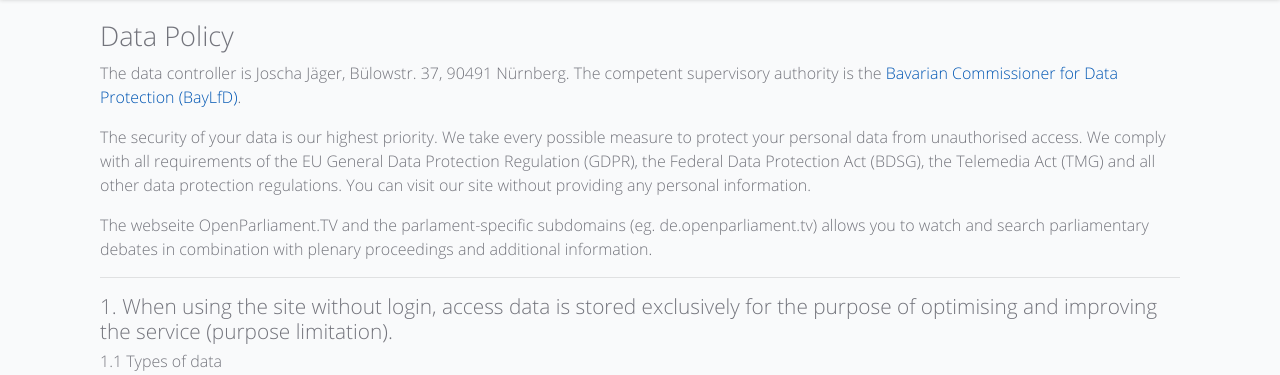
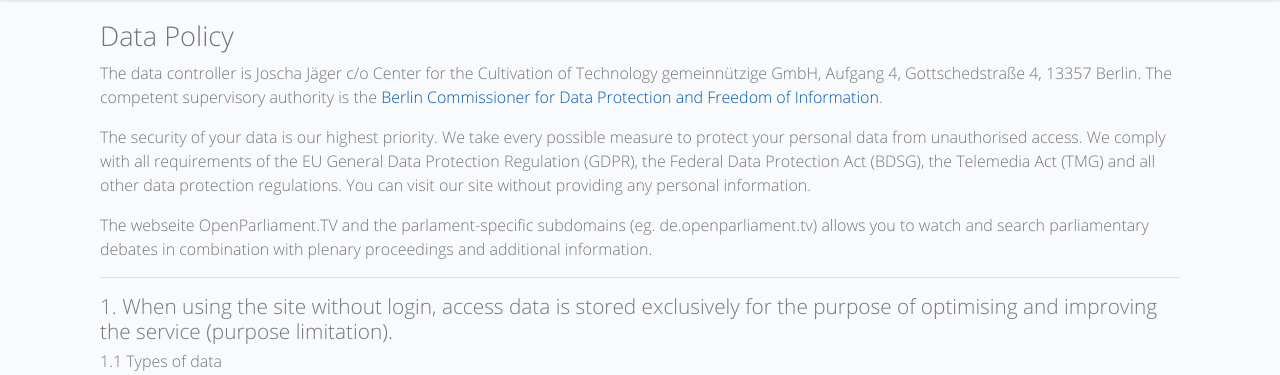
Before and after one commit to OpenParliamentTV/OpenParliamentTV-Website, a PHP site: page /datapolicy?lang=1 in a window 1280 px wide. Shown: the part 50-425 px from the top of the page. Run offline with PHP 8.4, Linux system fonts and the light colour scheme; some libraries are stand-ins or nearby versions.

Commit message:
fix data policy

```diff
--- a/templates/content.datapolicy_de.php
+++ b/templates/content.datapolicy_de.php
@@ -51,7 +51,7 @@
 		<div class="row m-0" style="position: relative; z-index: 1">
 			<div class="col-12">
 			    <h2><?php echo L::dataPolicy; ?></h2>
-				<p>Die für die Datenerhebung, -verarbeitung und -nutzung verantwortliche Stelle ist Joscha Jäger, Bülowstr. 37, 90491 Nürnberg. Zuständige Aufsichtsbehörde ist die <a href="https://www.datenschutz-bayern.de/vorstell/impressum.html">Bayerische Landesbeauftragte für den Datenschutz (BayLfD)</a>.</p>
+				<p>Die für die Datenerhebung, -verarbeitung und -nutzung verantwortliche Stelle ist Joscha Jäger c/o Center for the Cultivation of Technology gemeinnützige GmbH, Aufgang 4, Gottschedstraße 4, 13357 Berlin. Zuständige Aufsichtsbehörde ist die <a href="https://www.datenschutz-berlin.de">Berliner Beauftragte für Datenschutz und Informationsfreiheit</a>.</p>
 				<p>Die Sicherheit Ihrer Daten hat bei uns höchste Priorität. Wir ergreifen jede nur mögliche Maßnahme, um Ihre persönlichen Daten vor unbefugtem Zugriff zu schützen. Sämtliche Anforderungen der EU-Datenschutzgrundverordnung (DSGVO), des Bundesdatenschutzgesetzes (BDSG), des Telemediengesetzes (TMG) sowie alle weiteren datenschutzrechtlichen Vorschriften werden von uns eingehalten. Sie können unsere Seite besuchen, ohne Angaben zu Ihrer Person zu machen.</p>
 				<p>Auf der Webseite OpenParliament.TV sowie den parlamentspezifischen Unterseiten (z.B. de.openparliament.tv) können Sie Parlamentsreden in Kombination mit den Plenarprotokollen und zusätzlichen Informationen abrufen und durchsuchen.</p>
 				<hr>
--- a/templates/content.datapolicy_en.php
+++ b/templates/content.datapolicy_en.php
@@ -51,7 +51,7 @@
 		<div class="row m-0" style="position: relative; z-index: 1">
 			<div class="col-12">
 			    <h2><?php echo L::dataPolicy; ?></h2>
-				<p>The data controller is Joscha Jäger, Bülowstr. 37, 90491 Nürnberg. The competent supervisory authority is the <a href="https://www.datenschutz-bayern.de/vorstell/impressum.html">Bavarian Commissioner for Data Protection (BayLfD)</a>.</p>
+				<p>The data controller is Joscha Jäger c/o Center for the Cultivation of Technology gemeinnützige GmbH, Aufgang 4, Gottschedstraße 4, 13357 Berlin. The competent supervisory authority is the <a href="https://www.datenschutz-berlin.de">Berlin Commissioner for Data Protection and Freedom of Information</a>.</p>
 				<p>The security of your data is our highest priority. We take every possible measure to protect your personal data from unauthorised access. We comply with all requirements of the EU General Data Protection Regulation (GDPR), the Federal Data Protection Act (BDSG), the Telemedia Act (TMG) and all other data protection regulations. You can visit our site without providing any personal information.</p>
 				<p>The webseite OpenParliament.TV and the parlament-specific subdomains (eg. de.openparliament.tv) allows you to watch and search parliamentary debates in combination with plenary proceedings and additional information.</p>
 				<hr>
```
